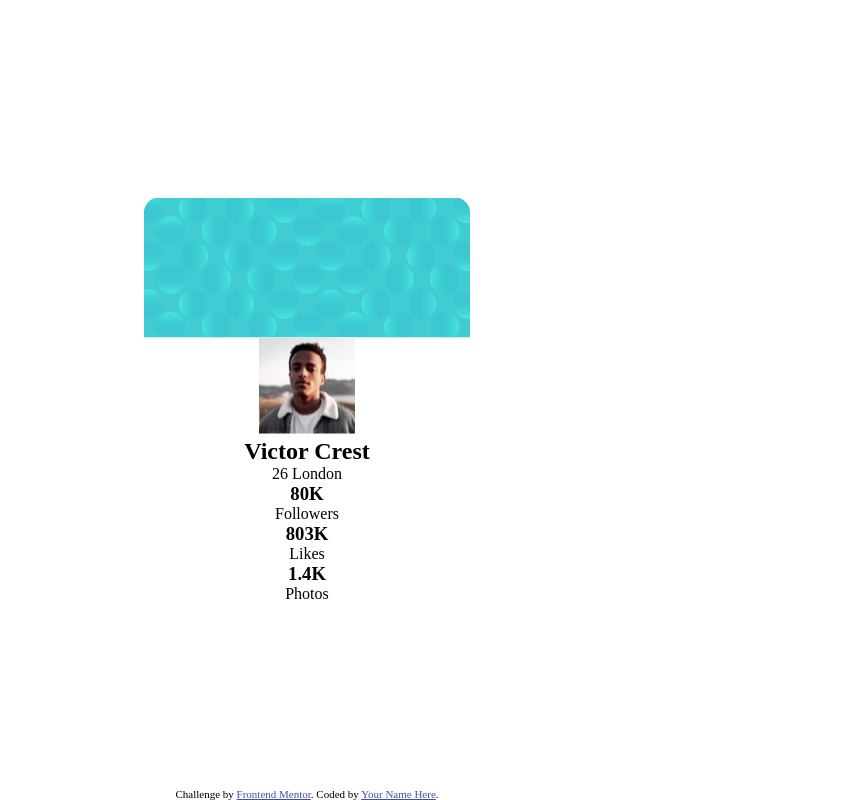
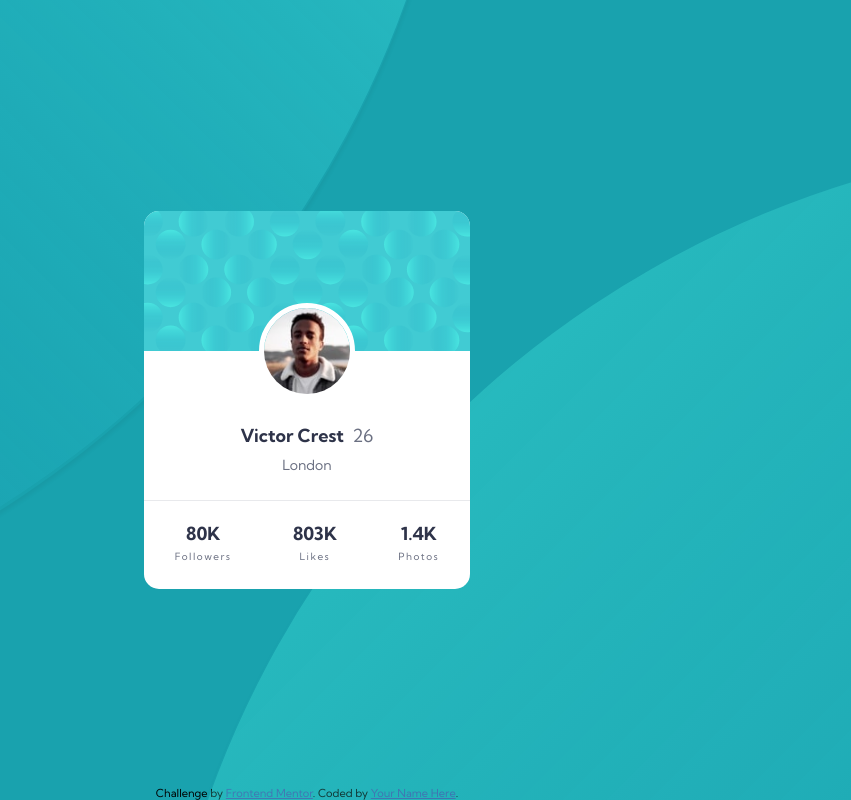
Before and after one commit to longani974/profil-card-component-frontend-mentor, a plain HTML site: page index.html in a window 1280 px wide. Shown: the whole page, without its empty margins (333-1184 px from the left). Drawn offline with Linux system fonts and the light colour scheme.

Commit message:
version 1.0

```diff
--- a/index.html
+++ b/index.html
@@ -19,34 +19,41 @@
         <!-- Feel free to remove these styles or customise in your own stylesheet 👍 -->
     </head>
     <body>
+        <section>
+            <div class="top-bg">
+                <img src="./images/bg-pattern-top.svg" alt="" />
+            </div>
+            <div class="bottom-bg">
+                <img src="./images/bg-pattern-bottom.svg" alt="" />
+            </div>
             <div class="card">
                 <div class="cardHeader"></div>
                 <div class="cardImg">
                     <img src="./images/image-victor.jpg" alt="Victor Crest" />
                 </div>
                 <div class="personalInfo">
-                <span
-                    ><h2>Victor Crest</h2>
-                    26</span
-                >
-                <span>London</span>
+                    <div>
+                        <h2>Victor Crest</h2>
+                        <p>26</p>
+                    </div>
+                    <p>London</p>
                 </div>
                 <div class="cardStat">
                     <div>
-                    <h3>80K</h3>
+                        <h2>80K</h2>
                         <p>Followers</p>
                     </div>
                     <div>
-                    <h3>803K</h3>
+                        <h2>803K</h2>
                         <p>Likes</p>
                     </div>
                     <div>
-                    <h3>1.4K</h3>
+                        <h2>1.4K</h2>
                         <p>Photos</p>
                     </div>
                 </div>
             </div>
-
+        </section>
         <div class="attribution">
             Challenge by
             <a
--- a/style.css
+++ b/style.css
@@ -1,3 +1,10 @@
+@import url('https://fonts.googleapis.com/css2?family=Kumbh+Sans:wght@400;700&display=swap');
+:root {
+    --imgWidth: 165vw;
+    --imgX: -130vw;
+    --imgY: -120vw;
+}
+
 * {
     margin: 0;
     padding: 0;
@@ -9,13 +16,58 @@ body {
     flex-direction: column;
     justify-content: flex-end;
     height: 100vh;
+    width: 100vw;
+    font-family: 'Kumbh Sans', sans-serif;
+    font-weight: 400;
+    background-color: hsl(185, 75%, 39%);
+    overflow: hidden;
+    position: fixed;
 }
 
-.card {
+.top-bg {
+    position: absolute;
+    left: var(--imgX);
+    top: var(--imgY);
+    box-shadow: 0px 4px 4px rgba(0, 0, 0, 0.05);
+    border-radius: 50%;
+}
+
+.top-bg img {
+    width: var(--imgWidth);
+}
+
+.bottom-bg {
+    position: absolute;
+    right: var(--imgX);
+    bottom: var(--imgY);
+    box-shadow: 0px 4px 4px rgba(0, 0, 0, 0.05);
+    border-radius: 50%;
+}
+
+.bottom-bg img {
+    width: var(--imgWidth);
+}
+
+.card h2 {
+    font-weight: bold;
+    font-size: 18px;
+    line-height: 18px;
+    color: #2e3349;
+}
+
+.card p {
+    color: #6b7082;
+}
+
+section {
     position: absolute;
     top: 50%;
     left: 50%;
     transform: translate(-50%, -50%);
+}
+
+.card {
+    position: relative;
     width: 326px;
     text-align: center;
     border-radius: 15px;
@@ -28,6 +80,47 @@ body {
     height: 140px;
 }
 
+.cardImg img {
+    width: 96px;
+    border-radius: 50%;
+    bottom: 50%;
+    margin-top: -48px;
+    border: solid #ffffff 5px;
+}
+
+.personalInfo div {
+    margin: 24px 0 13px;
+    display: flex;
+    justify-content: center;
+    align-items: center;
+    gap: 8.5px;
+}
+
+.personalInfo div p {
+    font-size: 18px;
+    line-height: 18px;
+}
+
+.personalInfo p {
+    font-size: 14px;
+    line-height: 14px;
+}
+
+.cardStat {
+    display: flex;
+    justify-content: space-around;
+    border-top: 1px solid #e8e9ec;
+    margin-top: 28px;
+    padding: 24px 0 27px;
+}
+
+.cardStat p {
+    margin-top: 9px;
+    font-size: 10px;
+    line-height: 10px;
+    letter-spacing: 1.5px;
+}
+
 .attribution {
     font-size: 11px;
     text-align: center;
@@ -36,3 +129,23 @@ body {
 .attribution a {
     color: hsl(228, 45%, 44%);
 }
+
+@media screen and (min-width: 750px) {
+    :root {
+        --imgWidth: 160vw;
+    }
+}
+
+@media screen and (min-width: 1000px) {
+    :root {
+        --imgWidth: 155vw;
+    }
+}
+
+@media screen and (min-width: 1440px) {
+    :root {
+        --imgWidth: 68vw;
+        --imgX: 10vw;
+        --imgY: 10vw;
+    }
+}
```
Lines whose indentation alone changed are shown as unchanged.
